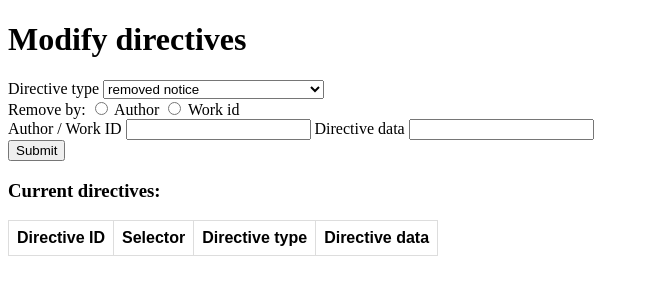
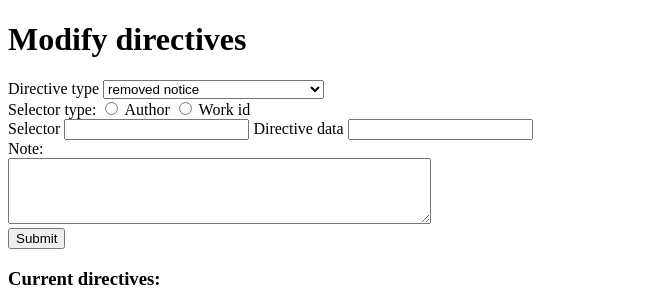
Before and after one commit to Themis3000/ArchiveAlliance, a FastAPI app: template templates/modify_directives.jinja in a window 1280 px wide. Shown: the top 308 px of the page, without its empty margins (0-649 px from the left). Run offline with FastAPI, Linux system fonts and the light colour scheme; the template is opened without the code that fills it, so the values that code supplies are empty; parts of the project's set-up code (start-up, migrations or seed data) failed here and were passed over.

Commit message:
added /add_directive endpoint. Redid the schema a bit.

```diff
--- a/db/sqlc/models.py
+++ b/db/sqlc/models.py
@@ -10,6 +10,7 @@ __all__: collections.abc.Sequence[str] = (
     "User",
 )
 
+import datetime
 import pydantic
 import typing
 
@@ -21,16 +22,18 @@ class AuditLog(pydantic.BaseModel):
     model_config = pydantic.ConfigDict(arbitrary_types_allowed=True)
 
     id_: int
-    user: int
+    user_id: int
     directive: int
     action: str
     note: str | None
+    time: datetime.date
 
 
 class Directive(pydantic.BaseModel):
     model_config = pydantic.ConfigDict(arbitrary_types_allowed=True)
 
     id_: int
+    selector_type: str
     selector: str
     directive_type: str
     directive_data: str | None
@@ -45,3 +48,4 @@ class User(pydantic.BaseModel):
     username: str
     password: memoryview | None
     super_admin: bool
+    enabled: bool
--- a/main.py
+++ b/main.py
@@ -1,5 +1,5 @@
 from typing import Annotated
-from fastapi import FastAPI, Depends, HTTPException, Request
+from fastapi import FastAPI, Depends, HTTPException, Request, Form
 from fastapi.responses import RedirectResponse
 from fastapi.security import OAuth2PasswordRequestForm
 from db import auth, connection_utils
@@ -42,7 +42,7 @@ async def login(form_data: Annotated[OAuth2PasswordRequestForm, Depends()]):
 
 
 @app.get("/modify_directives")
-async def modify_directives_page(request: Request, jwt: Annotated[str, Depends(auth.get_current_jwt)]):
+async def modify_directives_page(request: Request, jwt: Annotated[dict, Depends(auth.get_current_jwt)]):
     async with conn_utils.get_conn() as conn:
         directives = await queries.list_directives(conn)
 
@@ -53,5 +53,26 @@ async def modify_directives_page(request: Request, jwt: Annotated[str, Depends(a
     )
 
 
+@app.post("/add_directive")
+async def add_directive(jwt: Annotated[dict, Depends(auth.get_current_jwt)],
+                        directive_type: Annotated[str, Form()],
+                        selector_type: Annotated[str, Form()],
+                        selector: Annotated[str, Form()],
+                        change_note: Annotated[str, Form()],
+                        directive_data: Annotated[str | None, Form()] = None,
+                        ):
+    async with conn_utils.get_conn() as conn:
+        print(int(jwt["user_id"]))
+        await queries.add_directive(conn,
+                                    selector_type=selector_type,
+                                    selector=selector,
+                                    directive_type=directive_type,
+                                    directive_data=directive_data,
+                                    applies_to="*",
+                                    note=change_note,
+                                    user_id=int(jwt["user_id"]))
+    return RedirectResponse("/modify_directives", status_code=302)
+
+
 # This should stay after all other endpoints
 app.mount("/", StaticFiles(directory="static", html=True), name="static")
--- a/templates/modify_directives.jinja
+++ b/templates/modify_directives.jinja
@@ -22,7 +22,7 @@
 </head>
 <body>
     <h1>Modify directives</h1>
-    <form action="/submit_directive" method="post">
+    <form action="/add_directive" method="post">
         <label>
             Directive type
             <select name="directive_type" id="directive_type">
@@ -32,23 +32,28 @@
             </select>
         </label>
         <br>
-        Remove by:
+        Selector type:
         <label>
-            <input type="radio" name="removal_type" value="author">
+            <input type="radio" name="selector_type" value="author">
             Author
         </label>
         <label>
-            <input type="radio" name="removal_type" value="work_id">
+            <input type="radio" name="selector_type" value="work_id">
             Work id
         </label>
         <br>
         <label>
-            Author / Work ID
-            <input type="text" name="author_or_id">
+            Selector
+            <input type="text" name="selector">
         </label>
         <label>
             Directive data
             <input type="text" name="directive_data">
+        </label>
+        <br>
+        <label>
+            Note:<br>
+            <textarea name="change_note" id="change_note" cols="50" rows="4"></textarea>
         </label>
         <br>
         <input type="submit" value="Submit">
```
Also changed, not shown: db/sqlc/queries.py (+21 -6 lines), db/sqlc/queries.sql (+9 -0 lines), db/sqlc/schema.sql (+7 -4 lines), todo.md (+3 -0 lines).
